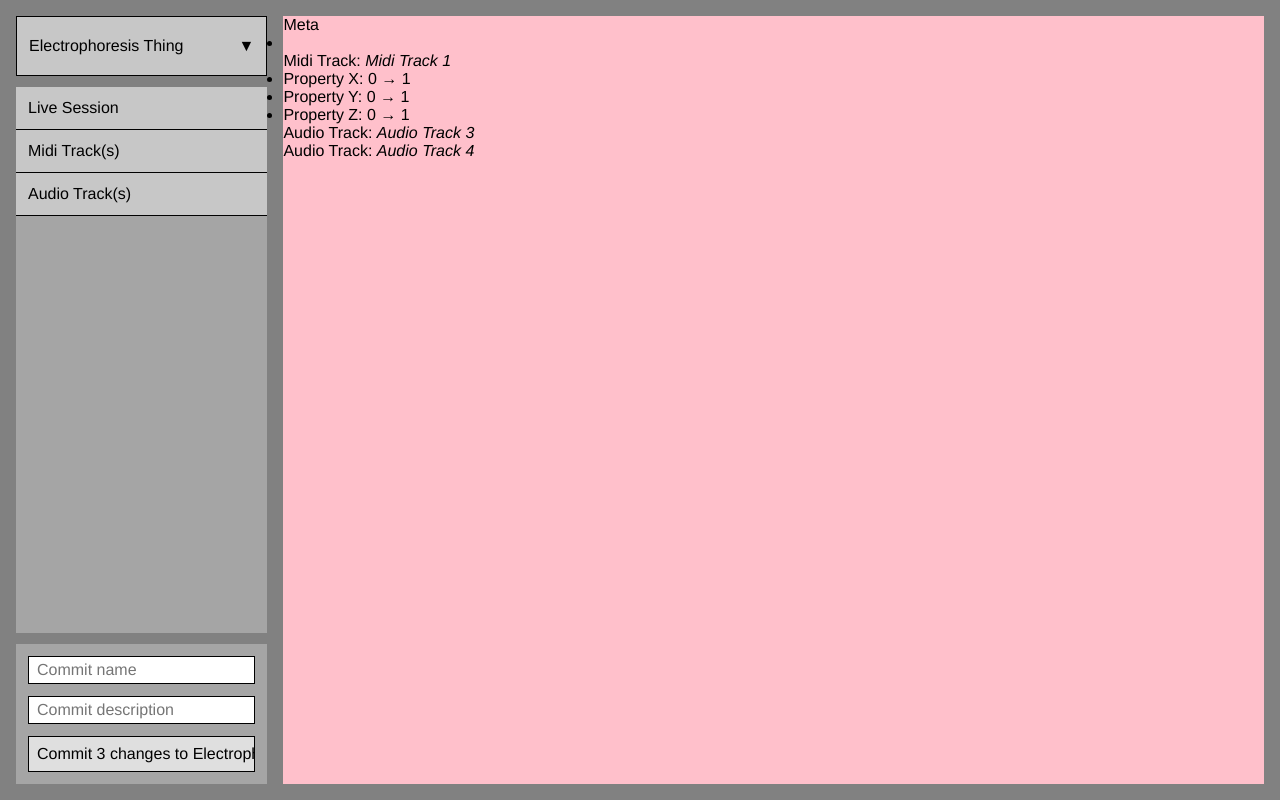
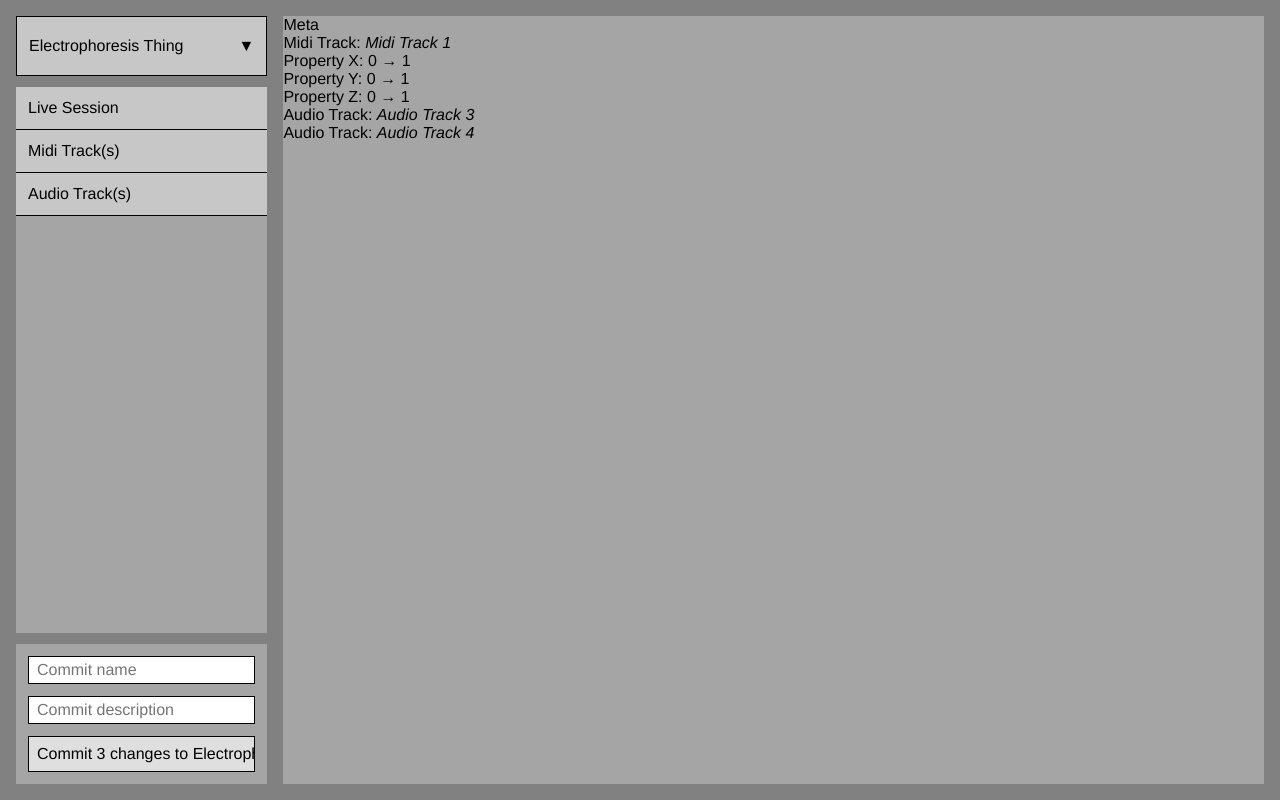
Before and after one commit to 2Geigh/Gitton, a React (Vite) app in the folder app/frontend/: page / in a window 1280 px wide. Built offline with nearby package versions, Linux system fonts and the light colour scheme.

Commit message:
Use theme gray and add .change_item styles
Replace debug pink background with GLOBAL.$TILE_GRAY_1 and introduce nested .change_item rules. Adds a .header block and ul.changes with list-style-type: none; commented debug background colors remain for reference.

```diff
--- a/app/frontend/src/pages/Project/Changes/Changes.scss
+++ b/app/frontend/src/pages/Project/Changes/Changes.scss
@@ -5,5 +5,19 @@
 
 	margin-left: GLOBAL.$SECTION_SPACING_LARGE;
 
-	background-color: pink;
+	background-color: GLOBAL.$TILE_GRAY_1;
+
+	.change_item {
+		// background-color: red;
+
+		.header {
+			// background-color: orange;
+		}
+
+		ul.changes {
+			list-style-type: none;
+
+			// background-color: yellow;
+		}
+	}
 }
```
